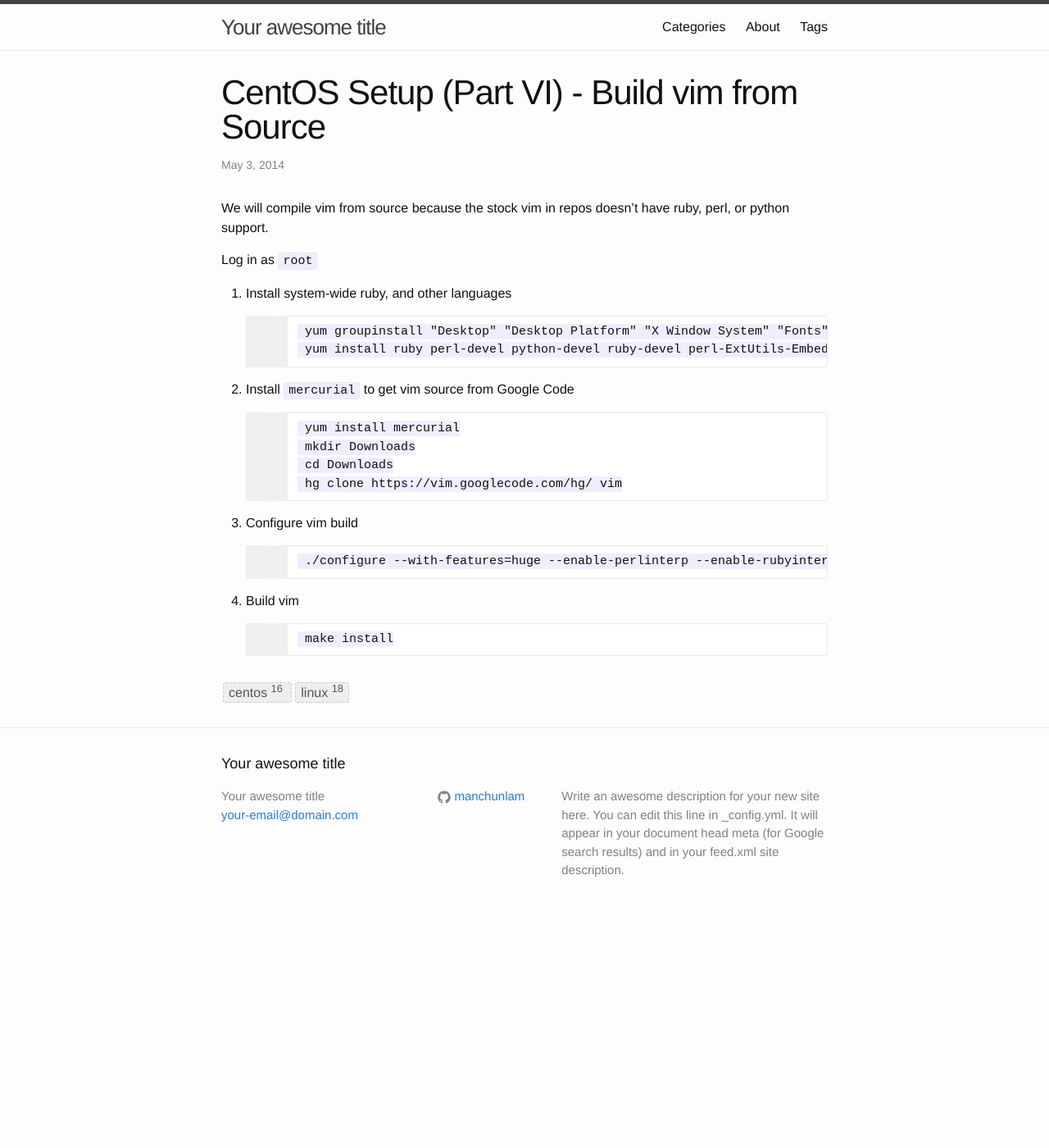
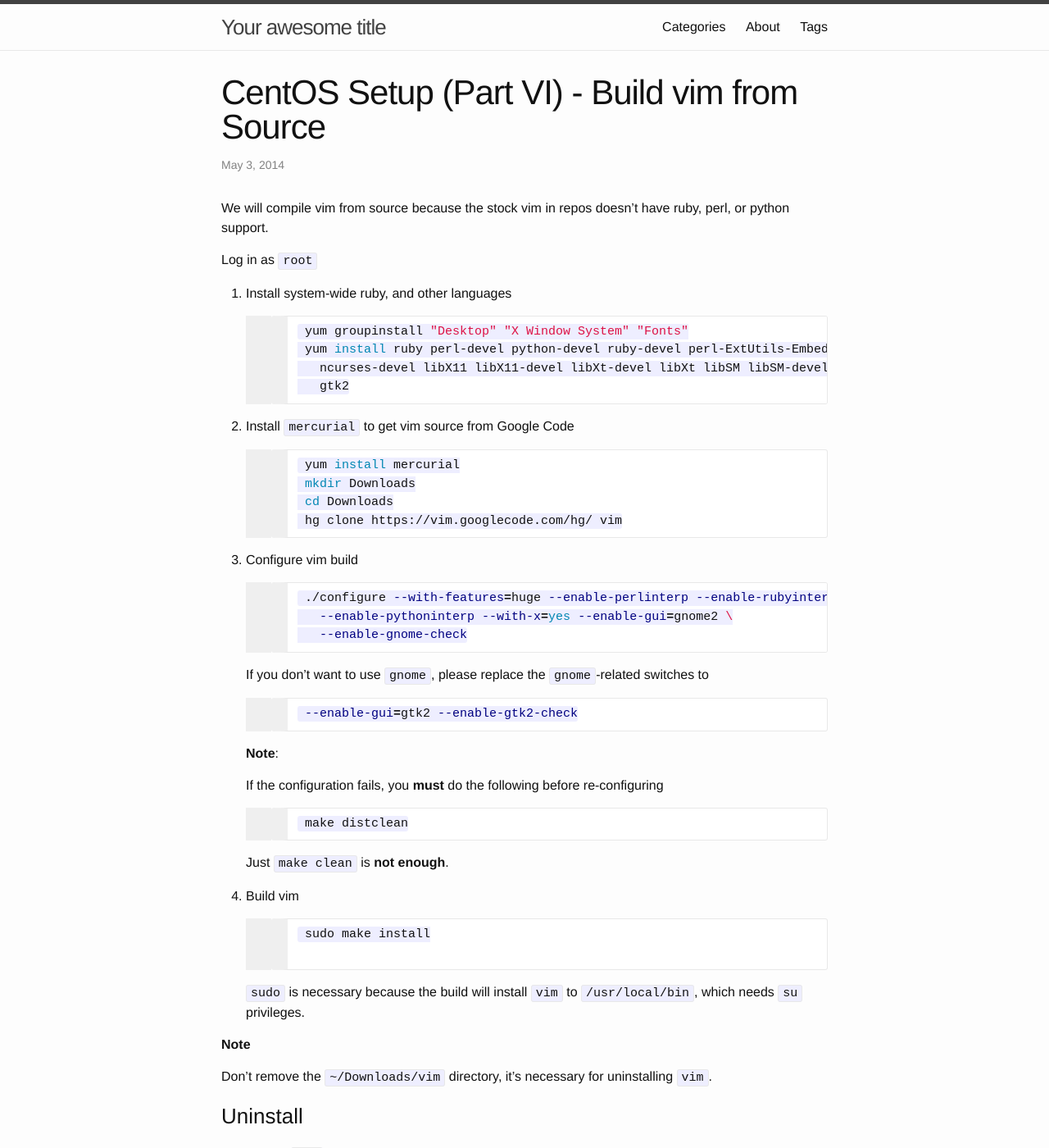
Before and after one commit to manchunlam/jekyll-blog, a Jekyll site: the page built from _posts/2014-05-03-centos-setup-part-vi-build-vim-from-source.markdown, in a window 1280 px wide and 1400 px high. Shown: the whole window at 82% size. Built offline with Jekyll 4.4.1, drawn with Linux system fonts in a browser that asks for light colours; Markdown is read by kramdown in place of the engine named in the settings; some of the changed text lies outside the part shown.

Commit message:
[CHANGE] vim - clean up after "make", and un-installation instructions

````diff
--- a/_posts/2014-05-03-centos-setup-part-vi-build-vim-from-source.markdown
+++ b/_posts/2014-05-03-centos-setup-part-vi-build-vim-from-source.markdown
@@ -18,14 +18,16 @@
 
 1. Install system-wide ruby, and other languages
 
-    ```
-    yum groupinstall "Desktop" "Desktop Platform" "X Window System" "Fonts" "General Purpose Desktop"
-    yum install ruby perl-devel python-devel ruby-devel perl-ExtUtils-Embed ncurses-devel libX11 libX11-devel libXtst-devl libXtst libXt-devel libXt libSM-devel libSM libXpm libXpm-devel
+    ```sh
+    yum groupinstall "Desktop" "X Window System" "Fonts"
+    yum install ruby perl-devel python-devel ruby-devel perl-ExtUtils-Embed \
+      ncurses-devel libX11 libX11-devel libXt-devel libXt libSM libSM-devel \
+      gtk2
     ```
 
 1. Install `mercurial` to get vim source from Google Code
 
-    ```
+    ```sh
     yum install mercurial
     mkdir Downloads
     cd Downloads
@@ -34,12 +36,49 @@
 
 3. Configure vim build
 
+    ```sh
+    ./configure --with-features=huge --enable-perlinterp --enable-rubyinterp \
+      --enable-pythoninterp --with-x=yes --enable-gui=gnome2 \
+      --enable-gnome-check
     ```
-    ./configure --with-features=huge --enable-perlinterp --enable-rubyinterp --enable-pythoninterp --with-x=yes --enable-gui=auto --enable-gtk2-check --enable-gnome-check
+
+    If you don't want to use `gnome`, please replace the `gnome`-related switches to
+
+    ```sh
+    --enable-gui=gtk2 --enable-gtk2-check
     ```
+
+    **Note**:
+
+    If the configuration fails, you **must** do the following before
+    re-configuring
+
+    ```sh
+    make distclean
+    ```
+
+    Just `make clean` is **not enough**.
 
 4. Build vim
 
     ```
-    make install
+    sudo make install
+
     ```
+
+    `sudo` is necessary because the build will install `vim` to
+      `/usr/local/bin`, which needs `su` privileges.
+
+**Note**
+
+Don't remove the `~/Downloads/vim` directory, it's necessary for uninstalling
+`vim`.
+
+### Uninstall
+
+To uninstall `vim`, please do
+
+```sh
+cd Downloads/vim
+make uninstall
+```
````
